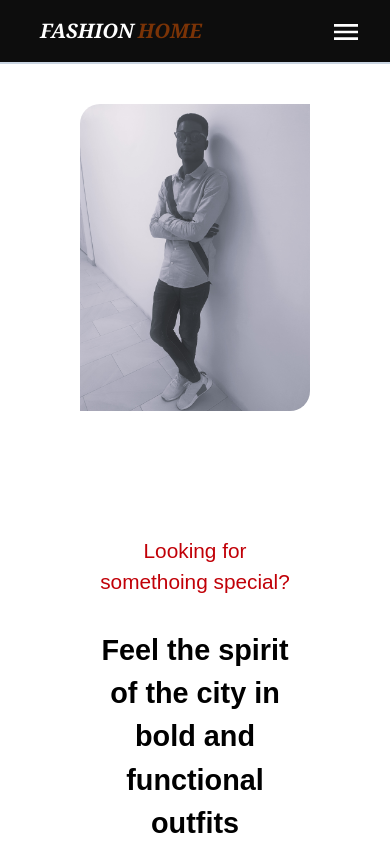
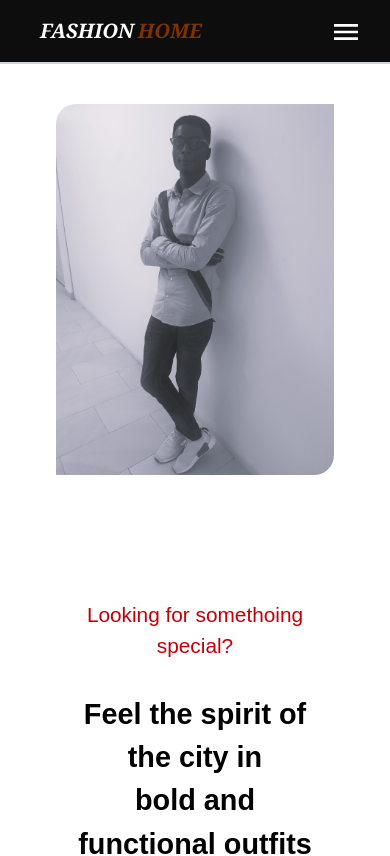
Before and after one commit to Nelson501/Fashion-store, a React (Vite) app: page / in a window 390 px wide. Shown: the top 856 px of the page. Built offline with nearby package versions, Linux system fonts and the light colour scheme.

Commit message:
new update

```diff
--- a/src/App.jsx
+++ b/src/App.jsx
@@ -13,7 +13,7 @@ function App() {
   const[isLoading, setIsLoading] = useState(false)
   const[isOpen, setIsOpen] = useState(false)
 
-  return<div className="flex flex-col gap[1rem]">
+  return<div className="flex flex-col gap[0.5rem]">
     {/* {isLoading && <LoadingAmination onComplete={()=>setIsLoading(true)} />} */}
 
     <Navbar isOpen={isOpen} setIsOpen={setIsOpen} />
--- a/src/Components/Home.jsx
+++ b/src/Components/Home.jsx
@@ -4,7 +4,7 @@ export const Home = ()=> {
     return <section
     id="home"
     className="flex flex-col justify-center items-center">
-        <div className="flex flex-col-reverse justify-between  lg:flex-row gap-10 lg:gap-15 px-[5rem] mt-[4rem] lg:mt-[2rem] pb-6 pt-10">
+        <div className="flex flex-col-reverse justify-between  lg:flex-row gap-10 lg:gap-15 px-[3.5rem] mt-[4rem] lg:mt-[2rem] pb-6 pt-10">
             <div className="flex flex-col text-center justify-center items-center mt-[4rem] p-5">
             <p className="text-[1.3rem] text-red-700">Looking for somethoing special?</p>
             <p className="text-[1.8rem] lg:text-[2rem] text-center mt-[2rem] text-black font-bold ">Feel the spirit of the city in <br /> bold and functional outfits</p>
--- a/src/Navbar/MobileMenu.jsx
+++ b/src/Navbar/MobileMenu.jsx
@@ -14,7 +14,7 @@ export const MobileMenu = ({ isOpen, setIsOpen }) => {
   ]
 
   return <div
-      className={` absolute w-full top-0 z-40 flex flex-col md:hidden justify-center items-center transition-all duration-300 ease-in-out bg-black/95
+      className={`w-full top-0 sticky z-40 flex flex-col md:hidden justify-center items-center transition-all duration-300 ease-in-out bg-black/95
         ${isOpen ? "h-screen opacity-100 pointer-events-auto" : "h-0 opacity-0 pointer-events-none"}`}
     >
       {/* Close Button */}
```
